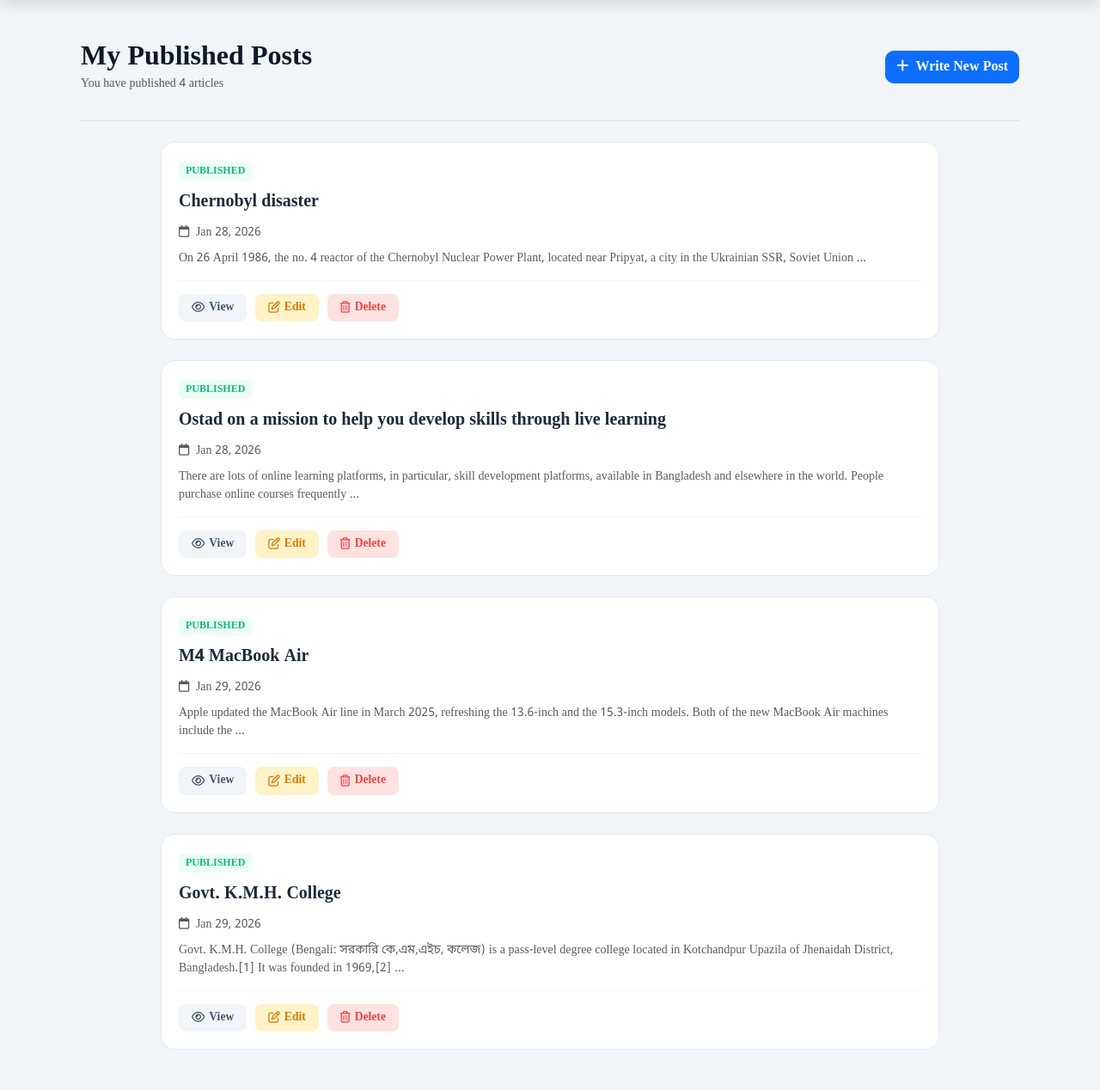
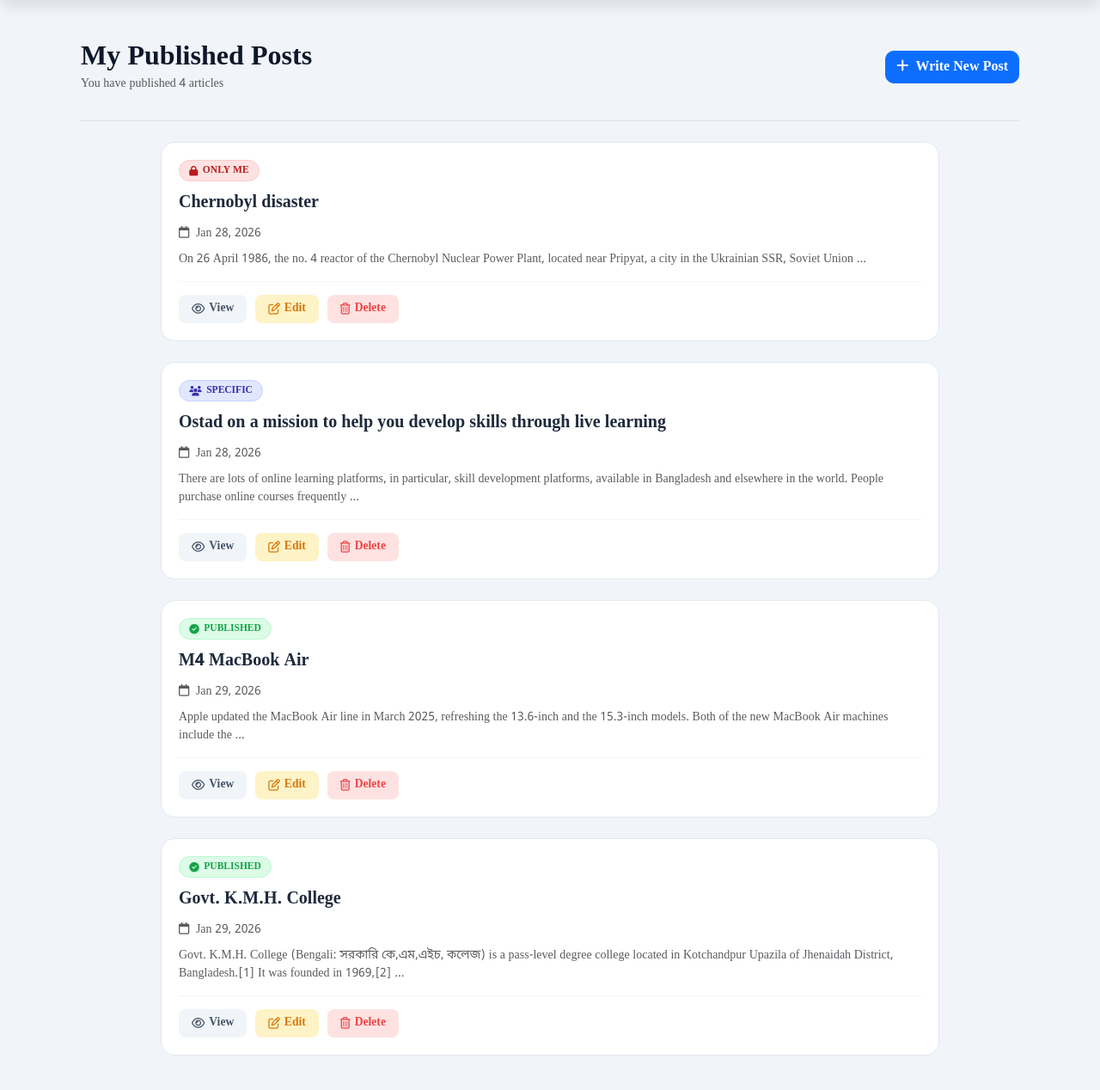
Before and after one commit to abrarfahimabir/Ostad.Blog, a Django app: template templates/posts/my_posts.html in a window 1280 px wide. Shown: the part 69-1337 px from the top of the page at 86% size. Run offline with Django 5.2, Linux system fonts and the light colour scheme; the template is opened without the code that fills it: values that come from a table or form of the project are taken from there, others are empty; data comes from the database, SQL or seed files in the repository; both versions use the stored data as it was after the commit; some libraries are stand-ins or nearby versions.

Commit message:
Enhance post visibility status display with new styles and logic

```diff
--- a/templates/posts/my_posts.html
+++ b/templates/posts/my_posts.html
@@ -39,15 +39,33 @@
     }
 
     .post-status {
-        font-size: 0.75rem;
+        display: inline-flex;
+        align-items: center;
+        gap: 0.35rem;
+        font-size: 0.72rem;
         font-weight: 700;
         text-transform: uppercase;
-        color: #10b981;
-        background: #ecfdf5;
-        padding: 2px 8px;
-        border-radius: 5px;
-        display: inline-block;
+        padding: 0.2rem 0.7rem;
+        border-radius: 999px;
         margin-bottom: 10px;
+    }
+
+    .post-status.published {
+        background: #dcfce7;
+        color: #16a34a;
+        border: 1px solid #bbf7d0;
+    }
+
+    .post-status.specific {
+        background: #e0e7ff;
+        color: #3730a3;
+        border: 1px solid #c7d2fe;
+    }
+
+    .post-status.private {
+        background: #fee2e2;
+        color: #b91c1c;
+        border: 1px solid #fecaca;
     }
 
     .manage-post-title {
@@ -123,7 +141,13 @@
                     <div class="manage-post-card animate__animated animate__fadeInUp" style="animation-delay: {{ forloop.counter0|add:1 }}00ms;">
                         <div class="d-flex justify-content-between align-items-start">
                             <div>
-                                <span class="post-status">Published</span>
+                                {% if post.visibility == 'public' %}
+                                    <span class="post-status published"><i class="fa-solid fa-circle-check"></i> Published</span>
+                                {% elif post.visibility == 'specific' %}
+                                    <span class="post-status specific"><i class="fa-solid fa-users"></i> Specific</span>
+                                {% else %}
+                                    <span class="post-status private"><i class="fa-solid fa-lock"></i> Only Me</span>
+                                {% endif %}
                                 <a href="{% url 'post_detail' post.pk %}" class="manage-post-title d-block">
                                     {{ post.title }}
                                 </a>
```
Also changed, not shown: templates/posts/home.html (+38 -0 lines), db.sqlite3.
